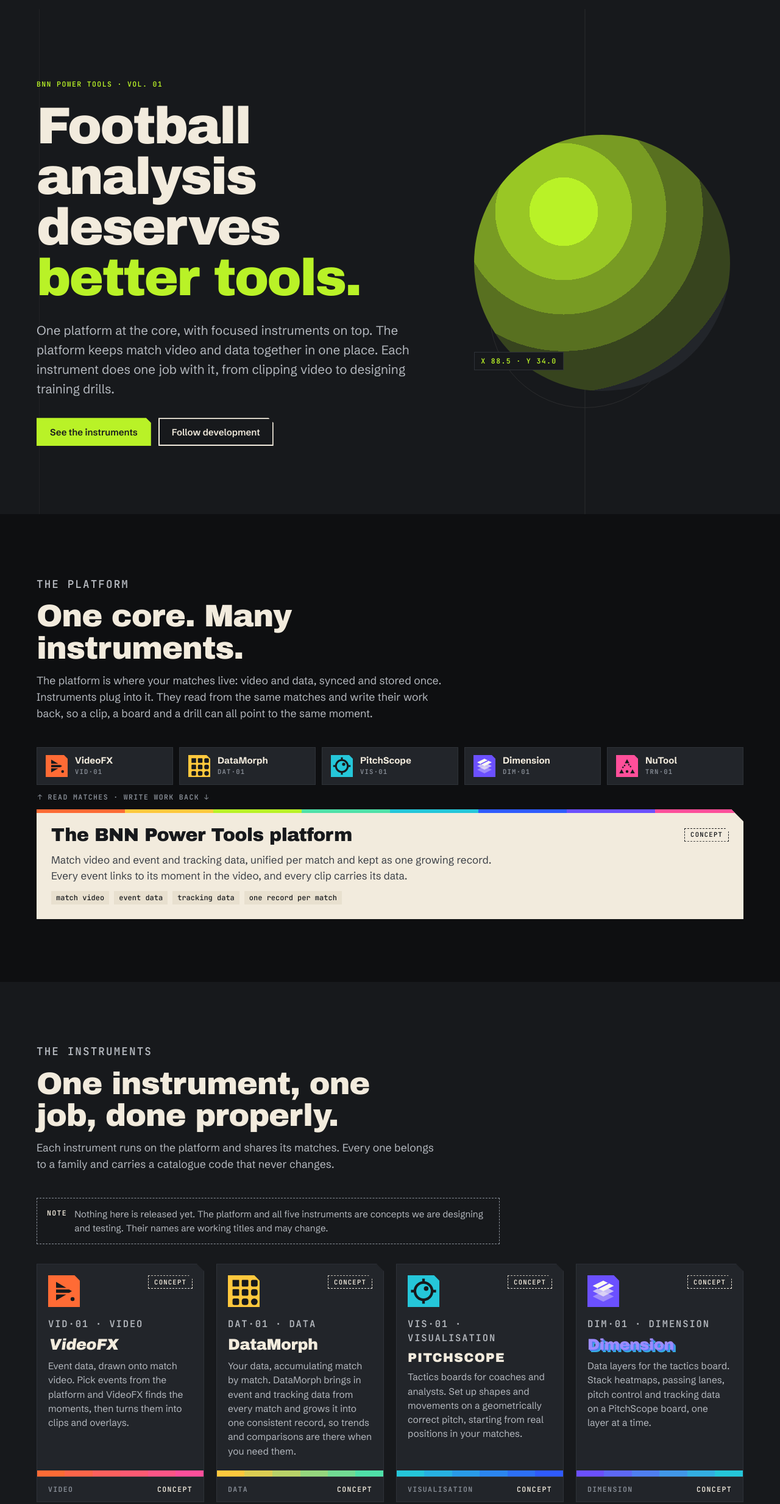
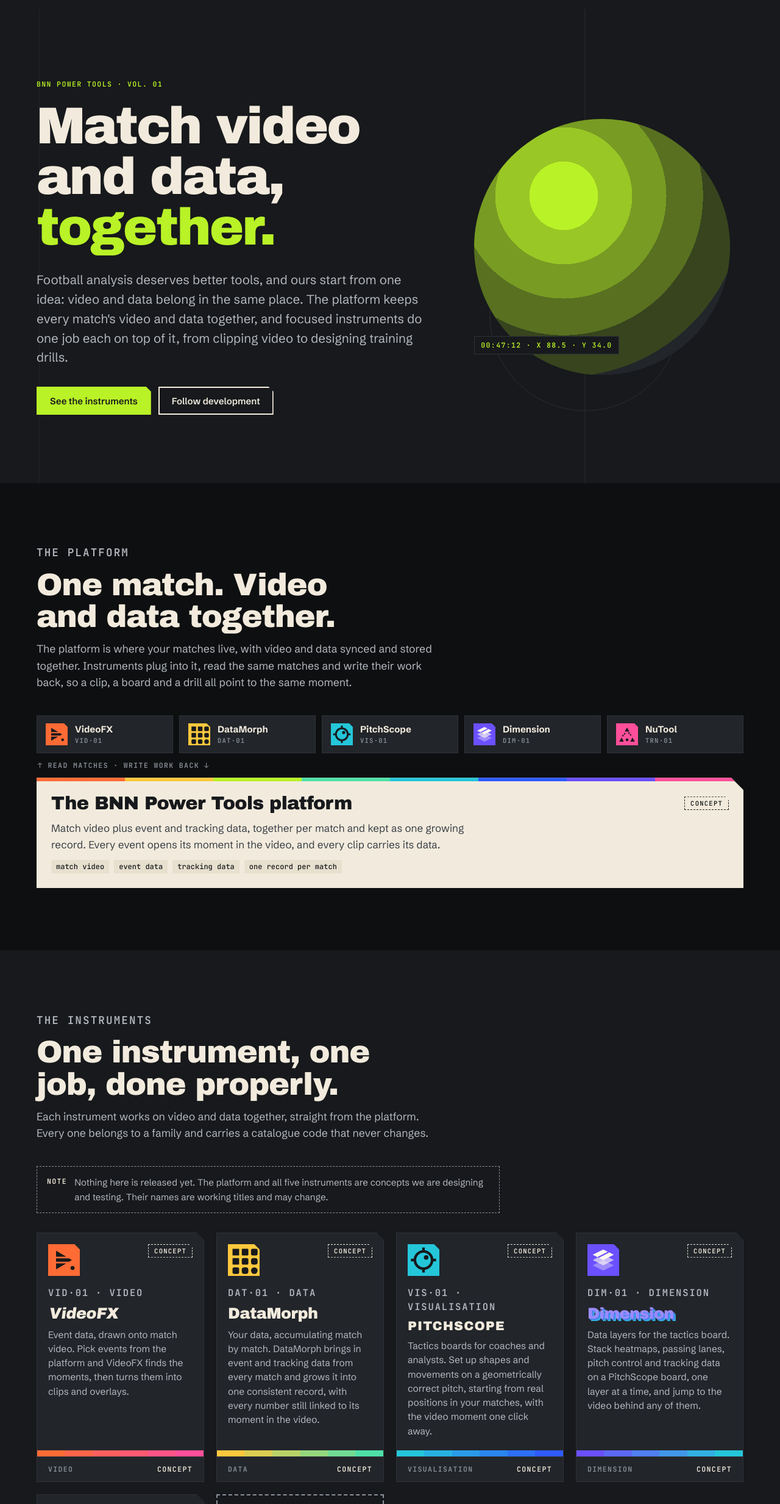
Before and after one commit to BNN-Power-Tools/bnn-power-tools.github.io, a plain HTML site: page index.html in a window 1280 px wide. Shown: the part 59-2525 px from the top of the page at 61% size. Drawn offline with Linux system fonts and the light colour scheme; a web font is replaced by a local one.

Commit message:
Lead with video and data together
- Hero: "Match video and data, together."
- Platform, instrument and principle copy point back to the same idea
- "Video and data, together" is now principle 01

Co-Authored-By: Claude Opus 5.5 <noreply@anthropic.com>

```diff
--- a/index.html
+++ b/index.html
@@ -4,10 +4,10 @@
 <meta charset="utf-8">
 <meta name="viewport" content="width=device-width, initial-scale=1, viewport-fit=cover">
 <title>BNN Power Tools</title>
-<meta name="description" content="One platform for match video and data, with focused instruments on top: video clips, accumulating data, tactics boards, data layers and training drill design. All in concept stage.">
+<meta name="description" content="Match video and data, together in one place. A platform that keeps them linked, with focused instruments on top: clips, accumulating data, tactics boards, data layers and training drills. All in concept stage.">
 <meta name="theme-color" content="#17191C">
 <meta property="og:title" content="BNN Power Tools">
-<meta property="og:description" content="Football analysis deserves better tools.">
+<meta property="og:description" content="Match video and data, together.">
 <meta property="og:type" content="website">
 <link rel="icon" href="favicon.svg" type="image/svg+xml">
 <link rel="preconnect" href="https://fonts.googleapis.com">
@@ -200,8 +200,8 @@
     <div class="wrap hero-grid">
       <div>
         <p class="plate eyebrow">BNN Power Tools · Vol. 01</p>
-        <h1>Football analysis deserves <em>better tools.</em></h1>
-        <p class="lead">One platform at the core, with focused instruments on top. The platform keeps match video and data together in one place. Each instrument does one job with it, from clipping video to designing training drills.</p>
+        <h1>Match video and data, <em>together.</em></h1>
+        <p class="lead">Football analysis deserves better tools, and ours start from one idea: video and data belong in the same place. The platform keeps every match's video and data together, and focused instruments do one job each on top of it, from clipping video to designing training drills.</p>
         <div class="ctas">
           <a class="btn btn-primary" href="#instruments">See the instruments</a>
           <a class="btn btn-secondary" href="https://github.com/BNN-Power-Tools">Follow development</a>
@@ -209,7 +209,7 @@
       </div>
       <div class="lens-wrap" aria-hidden="true">
         <div class="lens"></div>
-        <span class="readout plate">x 88.5 · y 34.0</span>
+        <span class="readout plate">00:47:12 · x 88.5 · y 34.0</span>
       </div>
     </div>
   </div>
@@ -218,8 +218,8 @@
     <div class="wrap">
       <div class="sec-head">
         <p class="plate eyebrow">The platform</p>
-        <h2>One core. Many instruments.</h2>
-        <p>The platform is where your matches live: video and data, synced and stored once. Instruments plug into it. They read from the same matches and write their work back, so a clip, a board and a drill can all point to the same moment.</p>
+        <h2>One match. Video and data together.</h2>
+        <p>The platform is where your matches live, with video and data synced and stored together. Instruments plug into it, read the same matches and write their work back, so a clip, a board and a drill all point to the same moment.</p>
       </div>
       <div class="platform-diagram">
         <div class="inst-row" role="list" aria-label="Instruments">
@@ -233,7 +233,7 @@
         <div class="core notch">
           <div class="strip" role="presentation"></div>
           <div class="core-head"><h3>The BNN Power Tools platform</h3><span class="badge b-concept">Concept</span></div>
-          <p>Match video and event and tracking data, unified per match and kept as one growing record. Every event links to its moment in the video, and every clip carries its data.</p>
+          <p>Match video plus event and tracking data, together per match and kept as one growing record. Every event opens its moment in the video, and every clip carries its data.</p>
           <div class="core-tags"><span>match video</span><span>event data</span><span>tracking data</span><span>one record per match</span></div>
         </div>
       </div>
@@ -245,7 +245,7 @@
       <div class="sec-head">
         <p class="plate eyebrow">The instruments</p>
         <h2>One instrument, one job, done properly.</h2>
-        <p>Each instrument runs on the platform and shares its matches. Every one belongs to a family and carries a catalogue code that never changes.</p>
+        <p>Each instrument works on video and data together, straight from the platform. Every one belongs to a family and carries a catalogue code that never changes.</p>
       </div>
       <p class="notice"><span class="plate">Note</span><span>Nothing here is released yet. The platform and all five instruments are concepts we are designing and testing. Their names are working titles and may change.</span></p>
       <div class="tools">
@@ -271,7 +271,7 @@
           <div class="card-body">
             <p class="plate muted">DAT·01 · Data</p>
             <h3 aria-label="DataMorph"><span aria-hidden="true" style="font-weight:250">D</span><span aria-hidden="true" style="font-weight:330">a</span><span aria-hidden="true" style="font-weight:410">t</span><span aria-hidden="true" style="font-weight:490">a</span><span aria-hidden="true" style="font-weight:570">M</span><span aria-hidden="true" style="font-weight:650">o</span><span aria-hidden="true" style="font-weight:730">r</span><span aria-hidden="true" style="font-weight:810">p</span><span aria-hidden="true" style="font-weight:900">h</span></h3>
-            <p>Your data, accumulating match by match. DataMorph brings in event and tracking data from every match and grows it into one consistent record, so trends and comparisons are there when you need them.</p>
+            <p>Your data, accumulating match by match. DataMorph brings in event and tracking data from every match and grows it into one consistent record, with every number still linked to its moment in the video.</p>
           </div>
           <div class="bandstrip" style="background:linear-gradient(90deg,#FFC83D 0 16.66%,#DCCD52 0 33.33%,#B9D268 0 50%,#95D67D 0 66.66%,#72DB93 0 83.33%,#4FE0A8 0)"></div>
           <div class="card-foot plate"><span class="muted">Data</span><span>Concept</span></div>
@@ -285,7 +285,7 @@
           <div class="card-body">
             <p class="plate muted">VIS·01 · Visualisation</p>
             <h3 class="t-wide">PitchScope</h3>
-            <p>Tactics boards for coaches and analysts. Set up shapes and movements on a geometrically correct pitch, starting from real positions in your matches.</p>
+            <p>Tactics boards for coaches and analysts. Set up shapes and movements on a geometrically correct pitch, starting from real positions in your matches, with the video moment one click away.</p>
           </div>
           <div class="bandstrip" style="background:linear-gradient(90deg,#25C6D9 0 16.66%,#27B1E1 0 33.33%,#299BE8 0 50%,#2B86F0 0 66.66%,#2D70F7 0 83.33%,#2F5BFF 0)"></div>
           <div class="card-foot plate"><span class="muted">Visualisation</span><span>Concept</span></div>
@@ -299,7 +299,7 @@
           <div class="card-body">
             <p class="plate muted">DIM·01 · Dimension</p>
             <h3 class="t-extrude">Dimension</h3>
-            <p>Data layers for the tactics board. Stack heatmaps, passing lanes, pitch control and tracking data on a PitchScope board, one layer at a time.</p>
+            <p>Data layers for the tactics board. Stack heatmaps, passing lanes, pitch control and tracking data on a PitchScope board, one layer at a time, and jump to the video behind any of them.</p>
           </div>
           <div class="bandstrip" style="background:linear-gradient(90deg,#6B50FF 0 16.66%,#5D68F7 0 33.33%,#4F7FF0 0 50%,#4197E8 0 66.66%,#33AEE1 0 83.33%,#25C6D9 0)"></div>
           <div class="card-foot plate"><span class="muted">Dimension</span><span>Concept</span></div>
@@ -335,10 +335,10 @@
         <h2>Built from real matches.</h2>
       </div>
       <div class="principles">
-        <div class="principle"><span class="plate muted">01</span><h3>Based on actual matches</h3><p>Every instrument starts from real match video and data, not idealised examples or textbook diagrams.</p></div>
-        <div class="principle"><span class="plate muted">02</span><h3>Works in practice over theory</h3><p>If it doesn't help in the team meeting or on the training pitch, it doesn't ship. Useful beats elegant.</p></div>
-        <div class="principle"><span class="plate muted">03</span><h3>Continuous evolution</h3><p>Instruments are released early, labelled honestly and improved match by match.</p></div>
-        <div class="principle"><span class="plate muted">04</span><h3>Video and data, unified</h3><p>Video and data live together on the platform. Every event links to its moment, and every clip carries its data.</p></div>
+        <div class="principle"><span class="plate muted">01</span><h3>Video and data, together</h3><p>Video and data are never split into separate tools. Every event links to its moment, and every clip carries its data.</p></div>
+        <div class="principle"><span class="plate muted">02</span><h3>Based on actual matches</h3><p>Every instrument starts from real match video and data, not idealised examples or textbook diagrams.</p></div>
+        <div class="principle"><span class="plate muted">03</span><h3>Works in practice over theory</h3><p>If it doesn't help in the team meeting or on the training pitch, it doesn't ship. Useful beats elegant.</p></div>
+        <div class="principle"><span class="plate muted">04</span><h3>Continuous evolution</h3><p>Instruments are released early, labelled honestly and improved match by match.</p></div>
       </div>
     </div>
   </section>
```
